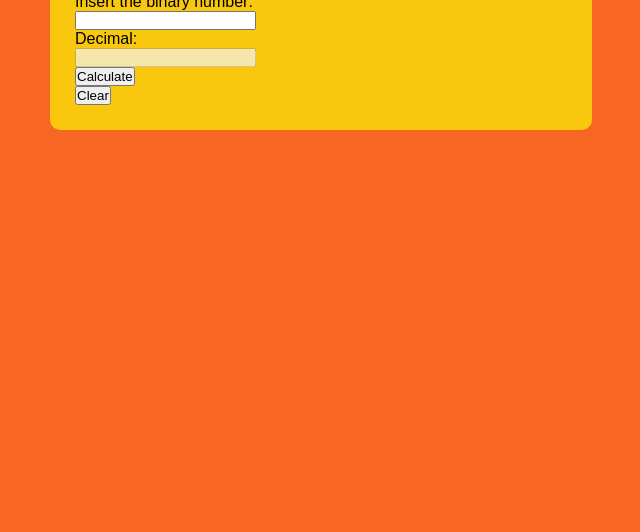
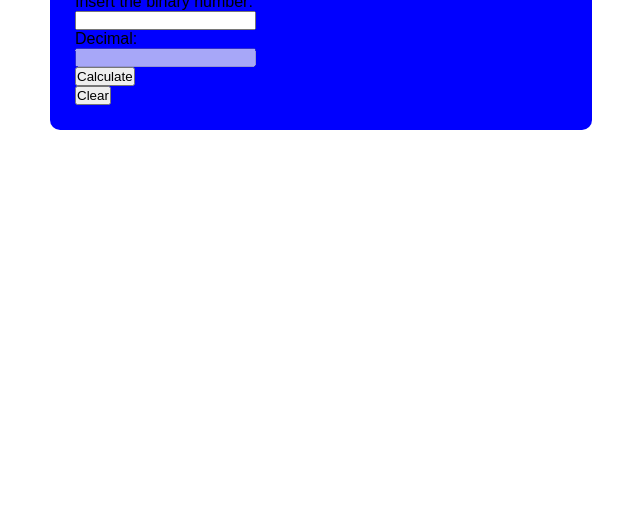
Before and after one commit to JuanGomes404/Binary-to-decimal, a plain HTML site: page index.html in a window 1280 px wide. Shown: the part 268-800 px from the top of the page, without its empty margins (319-959 px from the left). Drawn offline with Linux system fonts and the light colour scheme.

Commit message:
Update style.css

```diff
--- a/style.css
+++ b/style.css
@@ -5,7 +5,7 @@
 }
 
 body{
-    background:#f86624;
+    background:white;
     font-family: Arial, Helvetica, sans-serif;
 }
 
@@ -16,7 +16,7 @@ body{
     min-width: 409px;
     border-radius: 10px;
     max-width: 40%;
-    background: #f9c80e;
+    background: blue;
     padding: 15px;
     margin-top: 15%;
 }
@@ -26,7 +26,7 @@ body{
 }
 
 #title{
-    text-align: center;;
+    text-align: center;
     margin: 0px auto;
     padding: 8px;
 }
```
